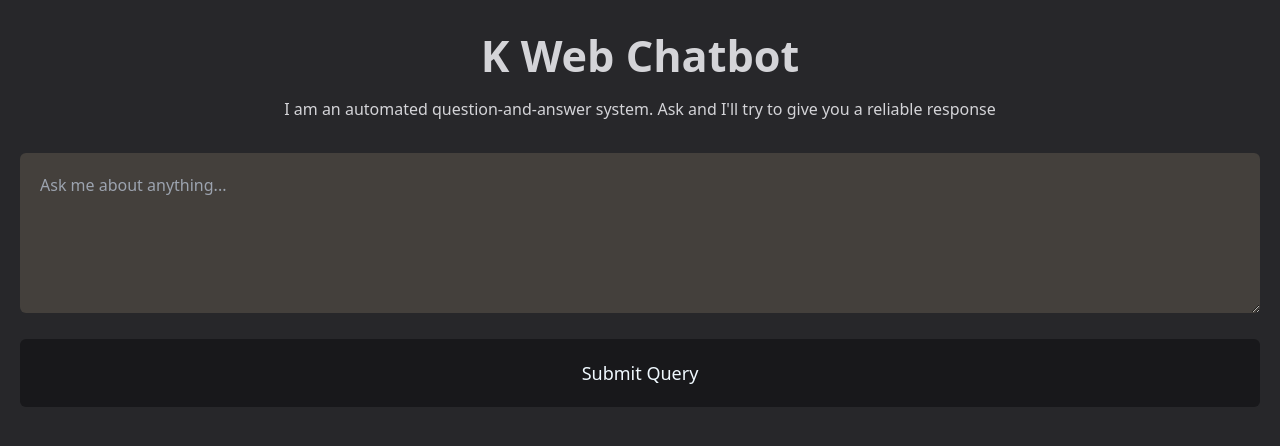
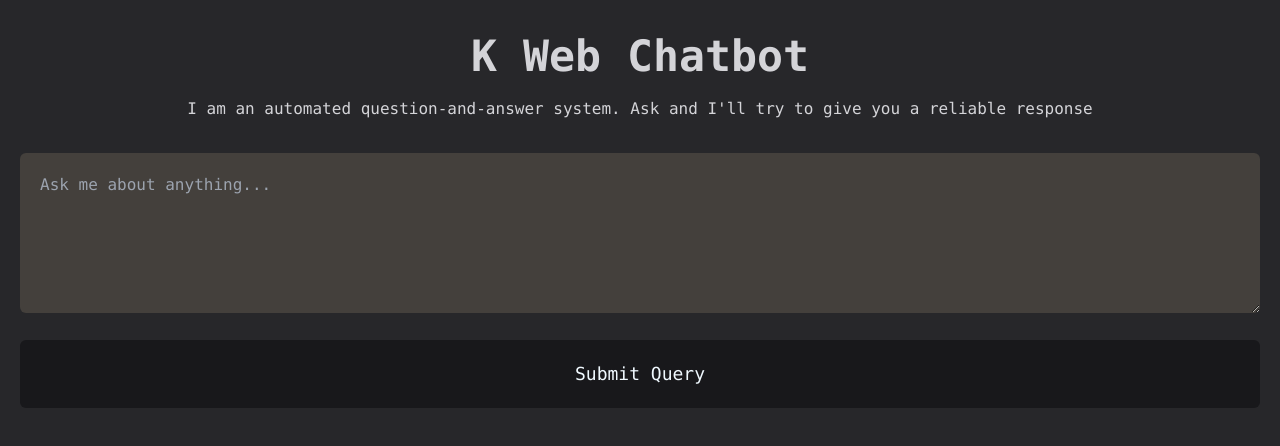
Before and after one commit to codeyabyab/k-web-chatbot, a React (Vite) app: page / in a window 1280 px wide. Shown: the top 446 px of the page. Built offline with nearby package versions, Linux system fonts and the light colour scheme; no server answers.

Commit message:
Update new css to use new font

```diff
--- a/src/styles/tailwind.css
+++ b/src/styles/tailwind.css
@@ -1,3 +1,13 @@
 @tailwind base;
 @tailwind components;
 @tailwind utilities;
+
+/* Base */
+
+html {
+  scroll-behavior: smooth;
+}
+
+body {
+  @apply font-mono;
+}
```
